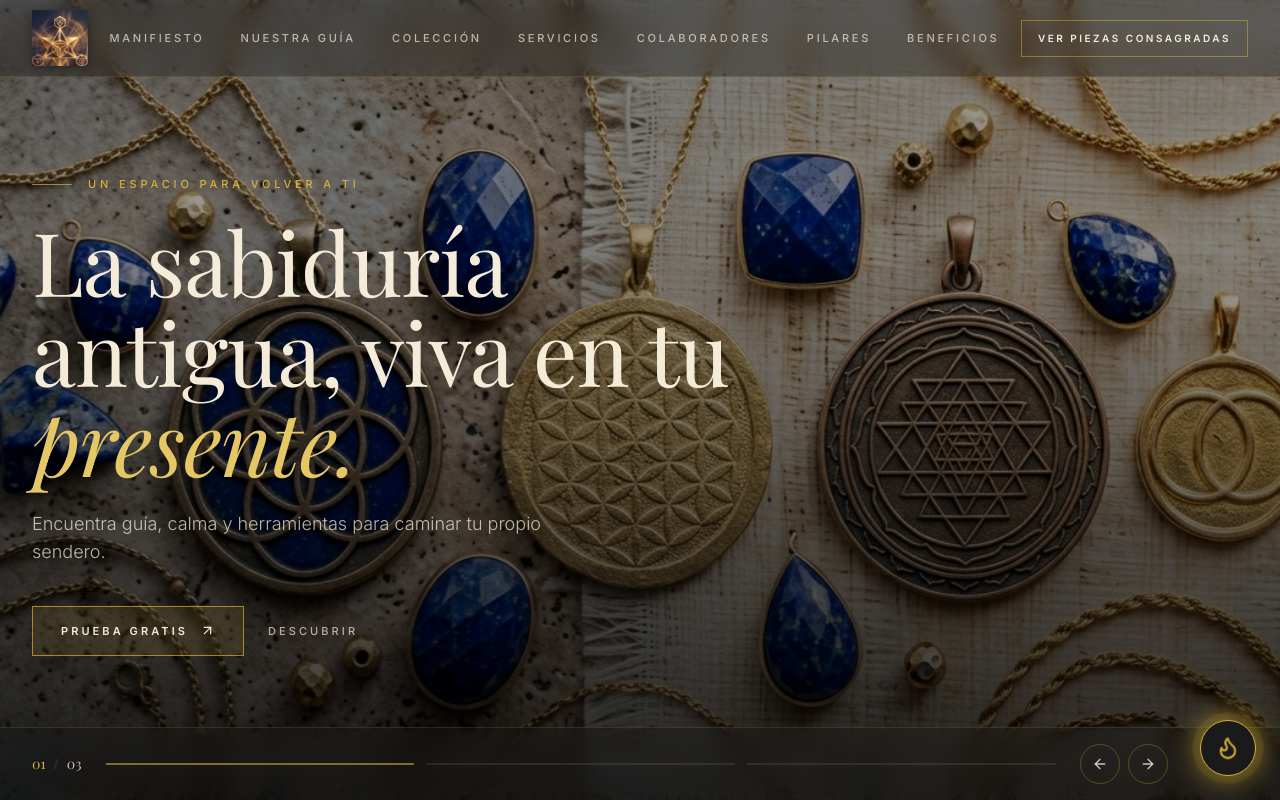
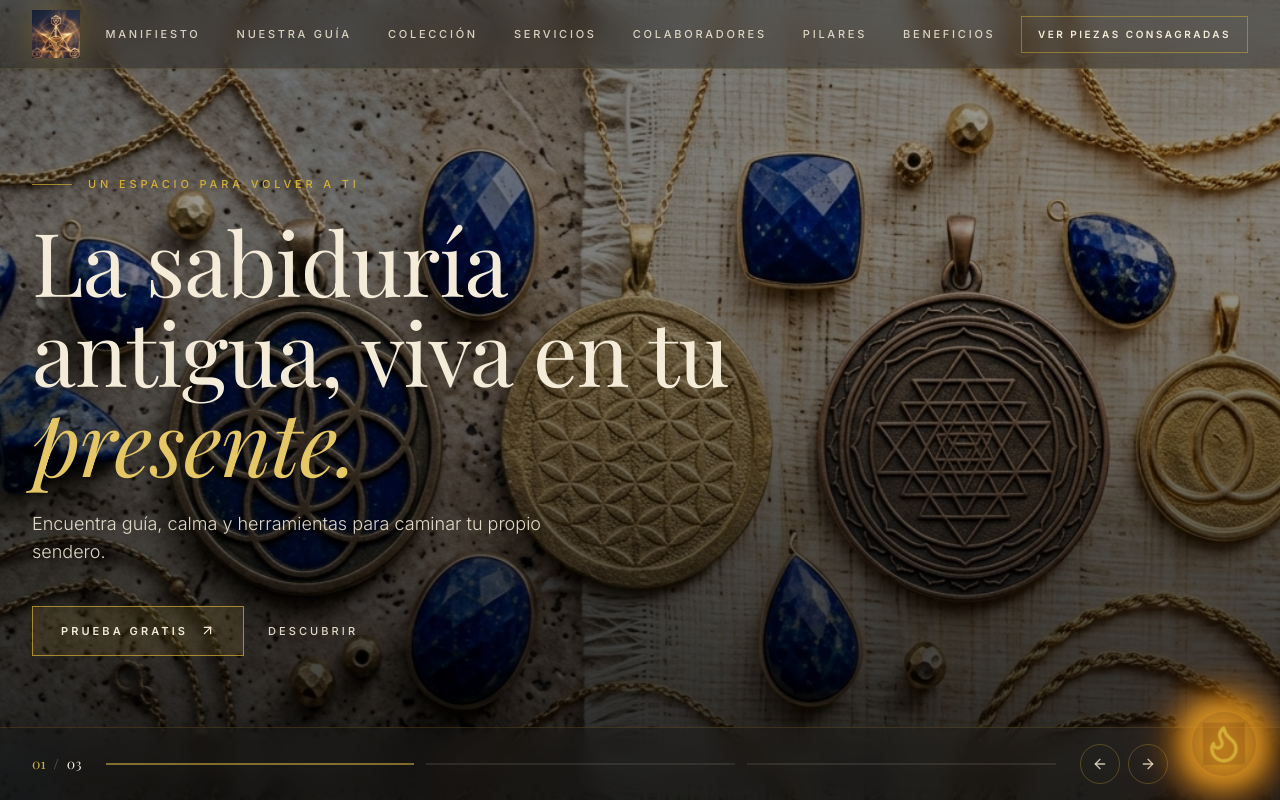
Before and after one commit to taskproservice/dharma-kadabra-app, a Next.js app: page / in a window 1280 px wide. Shown: the top 800 px of the page. Built offline with nearby package versions, Linux system fonts and the light colour scheme.

Commit message:
style: pulido de lujo y detalle (pixel perfect) en storefront, logo, cozy widget y modales
Co-authored-by: arena-agent <297053741+arena-agent@users.noreply.github.com>

```diff
--- a/app/globals.css
+++ b/app/globals.css
@@ -29,23 +29,29 @@ button, input, select, textarea { font: inherit; }
 .hero-rise { animation: hero-rise 1.1s cubic-bezier(.22,.61,.36,1) both; }
 html { scroll-behavior: smooth; }
 /* Cozy: resplandor del FAB, llama viva y apertura del panel */
-@keyframes cozy-glow {
-  0%, 100% { box-shadow: 0 0 0 0 rgba(212,175,55,.45), 0 0 16px 2px rgba(212,175,55,.35); }
-  50% { box-shadow: 0 0 0 10px rgba(212,175,55,0), 0 0 28px 8px rgba(212,175,55,.55); }
+@keyframes flame-glow {
+  0%, 100% {
+    box-shadow: 0 0 16px 3px rgba(212, 175, 55, 0.45), 0 0 32px 8px rgba(212, 175, 55, 0.25);
+    filter: drop-shadow(0 0 8px rgba(212, 175, 55, 0.8)) drop-shadow(0 0 18px rgba(255, 140, 0, 0.45));
+  }
+  50% {
+    box-shadow: 0 0 28px 8px rgba(255, 115, 0, 0.7), 0 0 48px 16px rgba(255, 69, 0, 0.4);
+    filter: drop-shadow(0 0 14px rgba(255, 120, 0, 0.95)) drop-shadow(0 0 30px rgba(255, 60, 0, 0.75));
+  }
 }
 @keyframes cozy-flicker {
   0%, 100% { transform: scale(1) rotate(0deg); }
-  25% { transform: scale(1.06) rotate(-3deg); }
-  50% { transform: scale(.97) rotate(2deg); }
-  75% { transform: scale(1.04) rotate(-1deg); }
+  25% { transform: scale(1.08) rotate(-3deg); }
+  50% { transform: scale(0.96) rotate(2deg); }
+  75% { transform: scale(1.05) rotate(-1deg); }
 }
 @keyframes cozy-panel-in { from { opacity: 0; transform: translateY(16px) scale(.98); } to { opacity: 1; transform: none; } }
-.cozy-fab { animation: cozy-glow 2.6s ease-in-out infinite; }
-.cozy-flame { animation: cozy-flicker 1.8s ease-in-out infinite; transform-origin: 50% 85%; }
+.flame-glow { animation: flame-glow 2.2s ease-in-out infinite; }
+.cozy-flame { animation: cozy-flicker 1.8s ease-in-out infinite, flame-glow 2.2s ease-in-out infinite; transform-origin: 50% 85%; }
 .cozy-panel { animation: cozy-panel-in .28s cubic-bezier(.22,.61,.36,1) both; transform-origin: bottom right; }
 @media (prefers-reduced-motion: reduce) {
   .hero-zoom, .hero-rise { animation: none; }
-  .cozy-fab { animation: none; box-shadow: 0 0 18px 4px rgba(212,175,55,.45); }
-  .cozy-flame, .cozy-panel { animation: none; }
+  .flame-glow, .cozy-flame { animation: none; }
+  .cozy-panel { animation: none; }
   html { scroll-behavior: auto; }
 }
--- a/app/page.tsx
+++ b/app/page.tsx
@@ -65,10 +65,10 @@ export default function HomePage() {
           <Link href="#inicio" aria-label="Dharma Kadabra · Inicio" className="flex items-center justify-start">
             <BrandLogo size={48} />
           </Link>
-          <nav className="hidden items-center gap-9 text-[11px] font-medium uppercase tracking-[.25em] text-[#F4ECD8]/70 lg:flex">
+          <nav className="hidden items-center gap-9 text-[11px] font-medium uppercase tracking-[.25em] text-[#F4ECD8]/85 lg:flex">
             {nav.map((item) => <a key={item.href} href={item.href} className="transition hover:text-[#D4AF37]">{item.label}</a>)}
           </nav>
-          <a href="#coleccion" className="border border-[#D4AF37]/50 px-4 py-2.5 text-[10px] font-semibold uppercase tracking-[.25em] transition hover:bg-[#D4AF37] hover:text-[#1A1A1A]">Ver piezas consagradas</a>
+          <a href="#coleccion" className="border border-[#D4AF37]/50 px-4 py-2.5 text-[10px] font-semibold uppercase tracking-[.25em] text-[#F4ECD8] transition hover:bg-[#D4AF37] hover:text-[#1A1A1A]">Ver piezas consagradas</a>
         </div>
       </header>
 
@@ -173,14 +173,14 @@ export default function HomePage() {
         <div className="relative mx-auto max-w-7xl px-5 py-28 sm:px-8 lg:py-40">
           <div className="max-w-2xl">
             <Eyebrow tone="light">Información general</Eyebrow>
-            <h2 className="mt-6 font-display text-5xl leading-[1.05] sm:text-6xl">Un refugio para tu <em className="italic text-[#E6C766]">bienestar.</em></h2>
+            <h2 className="mt-6 font-display text-5xl leading-[1.05] text-[#F4ECD8] sm:text-6xl">Un refugio para tu <em className="italic text-[#E6C766]">bienestar.</em></h2>
           </div>
           <div className="mt-16 grid gap-5 md:grid-cols-3">
             {pillars.map(({ icon: Icon, title, text }) => (
               <article key={title} className="border border-[#D4AF37]/20 bg-[#1A1A1A]/40 p-8 backdrop-blur-xl transition hover:border-[#D4AF37]/50 lg:p-10">
                 <Icon size={22} strokeWidth={1.25} className="text-[#D4AF37]" />
-                <h3 className="mt-10 font-display text-2xl">{title}</h3>
-                <p className="mt-4 text-sm font-light leading-7 text-[#F4ECD8]/65">{text}</p>
+                <h3 className="mt-10 font-display text-2xl text-[#F4ECD8]">{title}</h3>
+                <p className="mt-4 text-sm font-light leading-7 text-[#F4ECD8]/90">{text}</p>
               </article>
             ))}
           </div>
@@ -212,20 +212,20 @@ export default function HomePage() {
         <div className="relative mx-auto max-w-5xl border border-[#D4AF37]/25 bg-white/[0.02] px-6 py-16 text-center backdrop-blur-sm sm:px-16 sm:py-24">
           <span className="absolute left-1/2 top-0 size-2 -translate-x-1/2 -translate-y-1/2 rotate-45 bg-[#D4AF37]" />
           <div className="flex justify-center"><Eyebrow tone="light">Tu primer paso empieza aquí</Eyebrow></div>
-          <h2 className="mx-auto mt-8 max-w-3xl font-display text-5xl leading-[1.05] sm:text-6xl">Regálate un momento para <em className="italic text-[#E6C766]">reconectar.</em></h2>
-          <p className="mx-auto mt-6 max-w-lg text-base font-light leading-7 text-[#F4ECD8]/65">Prueba gratis y descubre las herramientas y personas que pueden acompañar tu camino.</p>
+          <h2 className="mx-auto mt-8 max-w-3xl font-display text-5xl leading-[1.05] text-[#F4ECD8] sm:text-6xl">Regálate un momento para <em className="italic text-[#E6C766]">reconectar.</em></h2>
+          <p className="mx-auto mt-6 max-w-lg text-base font-light leading-7 text-[#F4ECD8]/90">Prueba gratis y descubre las herramientas y personas que pueden acompañar tu camino.</p>
           <Link href="/dashboard/pos" className="group mt-12 inline-flex items-center gap-3 bg-[#D4AF37] px-8 py-4 text-[11px] font-semibold uppercase tracking-[.28em] text-[#1A1A1A] transition hover:bg-[#E6C766]">
             Comenzar Prueba Gratis <ArrowUpRight size={15} className="transition group-hover:translate-x-0.5 group-hover:-translate-y-0.5" />
           </Link>
-          <p className="mt-5 text-[11px] uppercase tracking-[.2em] text-[#F4ECD8]/40">Sin compromiso · Empieza cuando estés lista</p>
+          <p className="mt-5 text-[11px] uppercase tracking-[.2em] text-[#F4ECD8]/75">Sin compromiso · Empieza cuando estés lista</p>
         </div>
       </section>
 
       <footer className="border-t border-[#D4AF37]/15 bg-[#141414] px-5 pb-28 pt-10 text-[#F4ECD8] sm:px-8 sm:pb-10 sm:pr-28 2xl:pr-8">
         <div className="mx-auto flex max-w-7xl flex-wrap items-center justify-between gap-6">
-          <Link href="#inicio" className="font-display text-lg">Dharma <em className="italic text-[#D4AF37]">Kadabra</em></Link>
-          <p className="text-[11px] uppercase tracking-[.2em] text-[#F4ECD8]/40">© 2026 Dharma Kadabra · Un camino hacia ti</p>
-          <a href="#inicio" className="text-[11px] uppercase tracking-[.2em] text-[#F4ECD8]/60 transition hover:text-[#D4AF37]">Volver arriba ↑</a>
+          <Link href="#inicio" className="font-display text-lg text-[#F4ECD8]">Dharma <em className="italic text-[#D4AF37]">Kadabra</em></Link>
+          <p className="text-[11px] uppercase tracking-[.2em] text-[#F4ECD8]/75">© 2026 Dharma Kadabra · Un camino hacia ti</p>
+          <a href="#inicio" className="text-[11px] uppercase tracking-[.2em] text-[#F4ECD8]/85 transition hover:text-[#D4AF37]">Volver arriba ↑</a>
         </div>
       </footer>
     </main>
--- a/components/landing/brand-logo.tsx
+++ b/components/landing/brand-logo.tsx
@@ -6,15 +6,15 @@ import { Flame } from "lucide-react";
 
 const LOGO_SRC = "/images/logo.png";
 
-/** Logotipo transparente, sin marcos ni fondos decorativos. */
-export function BrandLogo({ size = 52 }: { size?: number }) {
+/** Logotipo transparente, flotante, sin marcos ni fondos decorativos. */
+export function BrandLogo({ size = 48 }: { size?: number }) {
   const [failed, setFailed] = useState(false);
 
   if (failed) {
     return (
-      <span className="flex items-center gap-3">
-        <Flame size={20} className="text-[#D4AF37]" aria-hidden="true" />
-        <span className="font-display text-xl tracking-wide">
+      <span className="flex items-center gap-2.5 drop-shadow-[0_0_15px_rgba(212,175,55,0.3)]">
+        <Flame size={22} className="text-[#D4AF37]" aria-hidden="true" />
+        <span className="font-display text-xl tracking-wide text-[#F4ECD8]">
           Dharma <em className="italic text-[#D4AF37]">Kadabra</em>
         </span>
       </span>
@@ -25,11 +25,10 @@ export function BrandLogo({ size = 52 }: { size?: number }) {
     <Image
       src={LOGO_SRC}
       alt="Dharma Kadabra"
-      width={size}
-      height={size}
+      width={48}
+      height={48}
       priority
-      sizes={`${size}px`}
-      className="h-auto max-h-14 w-auto object-contain drop-shadow-[0_2px_5px_rgba(0,0,0,.35)]"
+      className="object-contain drop-shadow-[0_0_15px_rgba(212,175,55,0.3)]"
       onError={() => setFailed(true)}
     />
   );
--- a/components/landing/cozy-widget.tsx
+++ b/components/landing/cozy-widget.tsx
@@ -125,7 +125,7 @@ export function CozyWidget() {
             {messages.map((message) => (
               <div key={message.id} className={`flex items-end gap-2 ${message.from === "user" ? "justify-end" : "justify-start"}`}>
                 {message.from === "cozy" && (
-                  <span className="grid size-7 shrink-0 place-items-center rounded-full bg-[#1A1A1A]" aria-hidden="true">
+                  <span className="grid size-7 shrink-0 place-items-center rounded-full bg-[#D4AF37]/20" aria-hidden="true">
                     <Flame size={13} className="text-[#D4AF37]" />
                   </span>
                 )}
@@ -145,7 +145,7 @@ export function CozyWidget() {
 
             {typing && (
               <div className="flex items-end gap-2" aria-label="Cozy está escribiendo">
-                <span className="grid size-7 shrink-0 place-items-center rounded-full bg-[#1A1A1A]" aria-hidden="true">
+                <span className="grid size-7 shrink-0 place-items-center rounded-full bg-[#D4AF37]/20" aria-hidden="true">
                   <Flame size={13} className="text-[#D4AF37]" />
                 </span>
                 <div className="flex gap-1 rounded-2xl rounded-bl-sm border border-[#D4AF37]/25 bg-white/70 px-4 py-3.5">
@@ -196,16 +196,24 @@ export function CozyWidget() {
         </section>
       )}
 
-      {/* Botón de Acción Flotante — en móvil se oculta mientras el chat ocupa la pantalla */}
+      {/* Botón de Acción Flotante: El Fuego Sagrado (solo la llama, sin círculo oscuro ni borde sólido) */}
       <button
         ref={fabRef}
         type="button"
         onClick={() => (open ? close() : setOpen(true))}
         aria-label={open ? "Cerrar chat con Cozy" : "Abrir chat con Cozy, tu guía interior"}
         aria-expanded={open}
-        className={`cozy-fab group fixed bottom-6 right-6 z-50 grid size-14 place-items-center rounded-full border border-[#D4AF37] bg-[#1A1A1A] text-[#D4AF37] transition hover:scale-105 focus-visible:outline-none focus-visible:ring-2 focus-visible:ring-[#D4AF37] focus-visible:ring-offset-2 focus-visible:ring-offset-[#1A1A1A] ${open ? "max-sm:hidden" : ""}`}
+        className={`fixed bottom-6 right-6 z-50 grid size-16 place-items-center rounded-full bg-transparent text-[#D4AF37] transition-transform duration-300 hover:scale-110 focus-visible:outline-none focus-visible:ring-2 focus-visible:ring-[#D4AF37] flame-glow ${open ? "max-sm:hidden" : ""}`}
       >
-        {open ? <X size={22} /> : <Flame size={24} className="cozy-flame" />}
+        {open ? (
+          <X size={28} className="text-[#D4AF37] drop-shadow-[0_0_12px_rgba(212,175,55,0.7)]" />
+        ) : (
+          <Flame
+            size={40}
+            className="cozy-flame text-[#D4AF37] drop-shadow-[0_0_16px_rgba(212,175,55,0.85)]"
+            aria-hidden="true"
+          />
+        )}
       </button>
     </>
   );
--- a/components/landing/hero-carousel.tsx
+++ b/components/landing/hero-carousel.tsx
@@ -106,14 +106,14 @@ export function HeroCarousel({ slides, children, interval = 7000 }: HeroCarousel
           <h1 className="hero-rise mt-6 font-display text-[2.75rem] font-normal leading-[1.02] tracking-[-.01em] [animation-delay:120ms] sm:text-6xl lg:text-[5.5rem]">
             {current.title} <em className="font-normal italic text-[#E6C766]">{current.accent}</em>
           </h1>
-          <p className="hero-rise mt-6 max-w-xl text-base font-light leading-7 text-[#F4ECD8]/75 [animation-delay:240ms] sm:text-lg">
+          <p className="hero-rise mt-6 max-w-xl text-base font-light leading-7 text-[#F4ECD8]/90 [animation-delay:240ms] sm:text-lg">
             {current.text}
           </p>
           <div className="hero-rise mt-10 flex flex-wrap items-center gap-6 [animation-delay:360ms]">
             <a href="#prueba" className="group inline-flex items-center gap-3 border border-[#D4AF37]/70 bg-[#D4AF37]/10 px-7 py-4 text-[11px] font-semibold uppercase tracking-[.28em] text-[#F4ECD8] backdrop-blur-md transition hover:bg-[#D4AF37] hover:text-[#1A1A1A]">
               Prueba gratis <ArrowUpRight size={15} className="transition group-hover:translate-x-0.5 group-hover:-translate-y-0.5" />
             </a>
-            <a href="#servicios" className="text-[11px] font-medium uppercase tracking-[.28em] text-[#F4ECD8]/70 underline-offset-8 transition hover:text-[#F4ECD8] hover:underline">
+            <a href="#servicios" className="text-[11px] font-medium uppercase tracking-[.28em] text-[#F4ECD8]/90 underline-offset-8 transition hover:text-[#D4AF37] hover:underline">
               Descubrir
             </a>
           </div>
@@ -123,9 +123,9 @@ export function HeroCarousel({ slides, children, interval = 7000 }: HeroCarousel
       {/* Controles */}
       <div className="absolute inset-x-0 bottom-0 z-10 border-t border-[#D4AF37]/15 bg-[#1A1A1A]/30 backdrop-blur-md">
         <div className="mx-auto flex max-w-7xl items-center justify-between gap-6 py-4 pl-5 pr-24 sm:pl-8 sm:pr-28 2xl:pr-8">
-          <p className="font-display text-sm tabular-nums text-[#F4ECD8]/80" aria-live="polite">
+          <p className="font-display text-sm tabular-nums text-[#F4ECD8]" aria-live="polite">
             <span className="text-[#D4AF37]">{pad(active + 1)}</span>
-            <span className="mx-2 text-[#F4ECD8]/30">/</span>
+            <span className="mx-2 text-[#F4ECD8]/50">/</span>
             {pad(total)}
           </p>
           <div className="hidden flex-1 items-center gap-3 sm:flex">
--- a/components/ui/button.tsx
+++ b/components/ui/button.tsx
@@ -1,12 +1,13 @@
 import type { ButtonHTMLAttributes } from "react";
 
-type Props = ButtonHTMLAttributes<HTMLButtonElement> & { variant?: "default" | "outline" | "ghost" | "danger"; size?: "default" | "sm" };
+type Props = ButtonHTMLAttributes<HTMLButtonElement> & { variant?: "default" | "outline" | "ghost" | "danger" | "gold"; size?: "default" | "sm" };
 export function Button({ className = "", variant = "default", size = "default", ...props }: Props) {
   const styles = {
     default: "bg-[#3E2723] text-[#F4ECD8] hover:bg-[#55362f]",
     outline: "border border-[#3E2723]/20 bg-white/50 hover:bg-white",
     ghost: "hover:bg-[#3E2723]/5",
     danger: "bg-red-700 text-white hover:bg-red-800",
+    gold: "bg-[#D4AF37] text-[#1A1A1A] hover:bg-[#E6C766] font-medium shadow-sm",
   };
   return <button className={`inline-flex items-center justify-center gap-2 rounded-xl font-medium transition disabled:pointer-events-none disabled:opacity-50 ${size === "sm" ? "h-9 px-3 text-sm" : "h-10 px-4 text-sm"} ${styles[variant]} ${className}`} {...props} />;
 }
```
Also changed, not shown: components/landing/storefront.tsx (+18 -13 lines), components/ui/dialog.tsx (+7 -2 lines).
